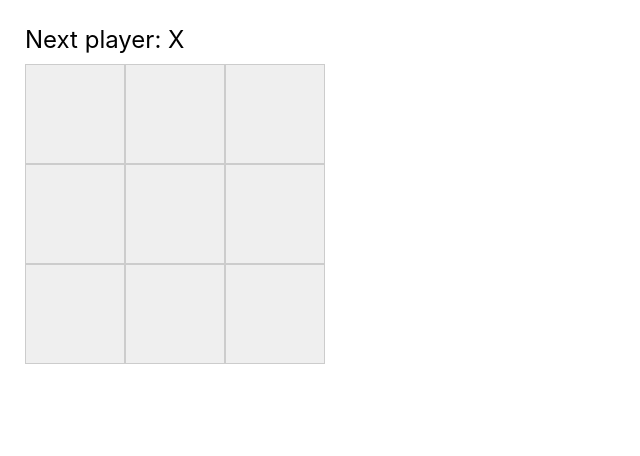
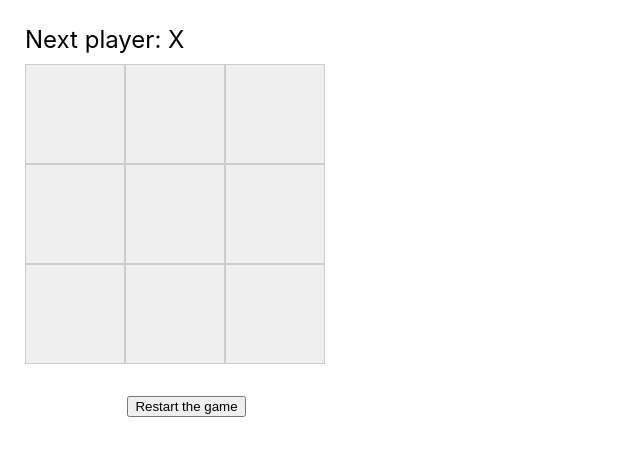
Before and after one commit to github-tom-col/training-app, a React (Create React App) app: page / in a window 1280 px wide. Shown: the top 456 px of the page, without its empty margins (0-640 px from the left). Built offline with nearby package versions, Linux system fonts and the light colour scheme.

Commit message:
restart game

```diff
--- a/src/App.js
+++ b/src/App.js
@@ -28,6 +28,10 @@ function calculateWinner(squares) {
     }
   }
   return null;
+}
+
+function refreshPage() {
+  window.location.reload(false);
 }
 
 export default function Board() {
@@ -70,6 +74,10 @@ export default function Board() {
           <Square value={squares[7]} onSquareClick={() => handleClick(7)} />
           <Square value={squares[8]} onSquareClick={() => handleClick(8)} />
       </div>
+        <div className='restart-button'>
+          <button onClick={refreshPage}>Restart the game</button>
+        </div>
     </div>
+
   );
 }
--- a/src/style/styles.css
+++ b/src/style/styles.css
@@ -18,6 +18,11 @@
   .status {
     font-size: x-large;
     margin: 25px;
+  }
+
+  .restart-button {
+    margin-top: 3vh;
+    margin-left: 8vw;
   }
 
   .square {
```
